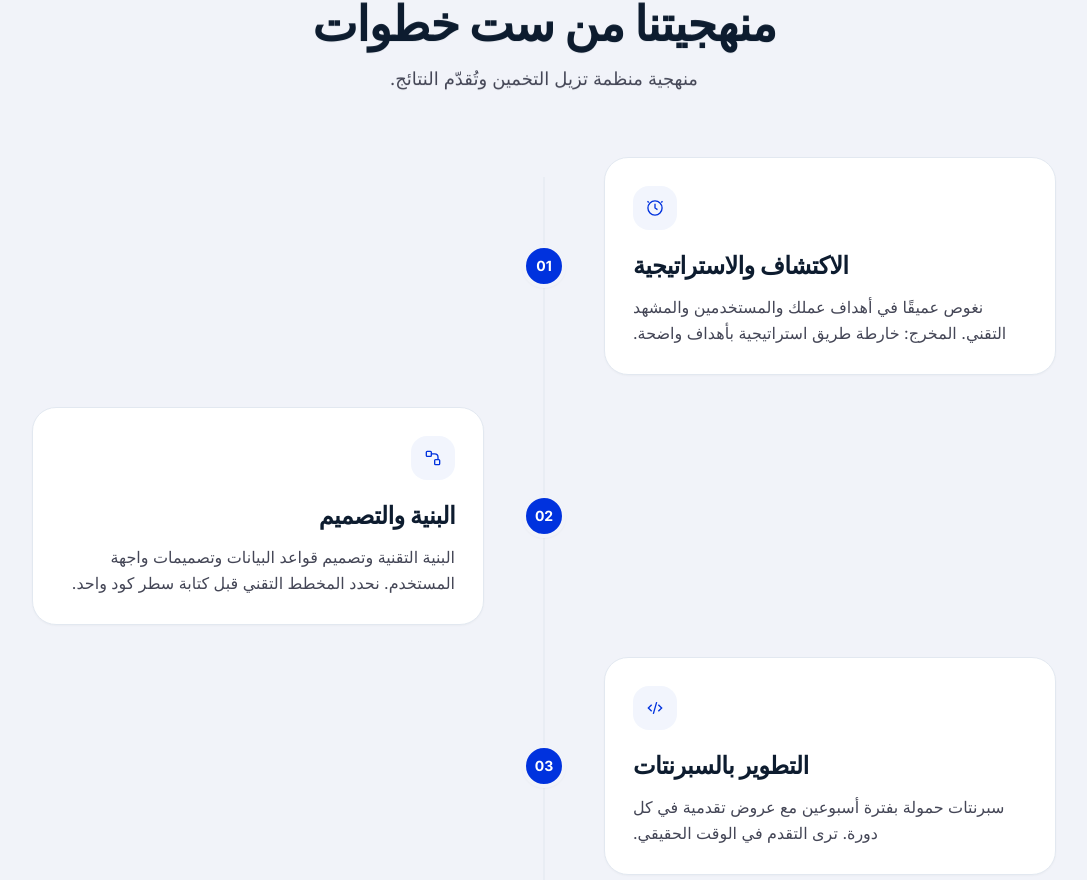
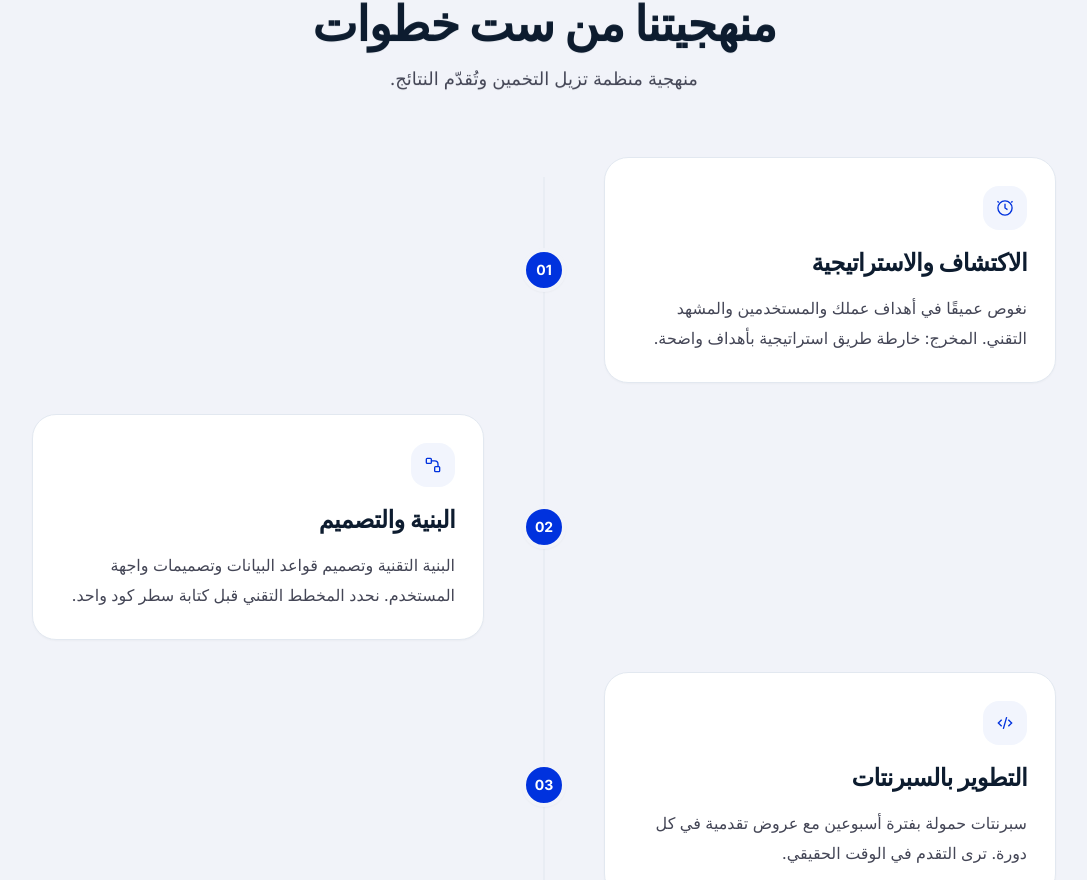
Before and after one commit to valtq/valtq-site, a Next.js app in the folder apps/web/: page /ar in a window 1280 px wide. Shown: the part 1677-2557 px from the top of the page, without its empty margins (96-1183 px from the left). Built offline with nearby package versions, Linux system fonts and the light colour scheme.

Commit message:
aligment text in proccess step

```diff
--- a/apps/web/src/components/sections/process-steps.tsx
+++ b/apps/web/src/components/sections/process-steps.tsx
@@ -44,14 +44,14 @@ export function ProcessSteps({ dict }: { dict: Dictionary }) {
                   delay={i * 0.06}
                 >
                   <li className="flex items-start gap-4 sm:grid sm:grid-cols-[minmax(0,1fr)_4.5rem_minmax(0,1fr)] sm:items-center sm:gap-6">
-                    <article className={`group relative min-w-0 flex-1 rounded-2xl border border-border bg-surface-container-lowest p-5 shadow-sm transition-all duration-200 hover:-translate-y-0.5 hover:border-primary/40 hover:shadow-md sm:row-start-1 sm:p-7 ${isEven ? 'sm:col-start-1 sm:text-end' : 'sm:col-start-3'}`}>
-                      <div className={`mb-5 flex h-11 w-11 items-center justify-center rounded-xl bg-primary/5 text-primary transition-colors [&>svg]:h-5 [&>svg]:w-5 group-hover:bg-primary group-hover:text-primary-foreground ${isEven ? 'sm:ms-auto' : ''}`}>
+                    <article className={`group relative flex min-w-0 flex-1 flex-col items-start justify-start rounded-2xl border border-border bg-surface-container-lowest p-5 text-start shadow-sm transition-all duration-200 hover:-translate-y-0.5 hover:border-primary/40 hover:shadow-md sm:row-start-1 sm:p-7 ${isEven ? 'sm:col-start-1' : 'sm:col-start-3'}`}>
+                      <div className="mb-4 flex h-11 w-11 items-center justify-center rounded-xl bg-primary/5 text-primary transition-colors [&>svg]:h-5 [&>svg]:w-5 group-hover:bg-primary group-hover:text-primary-foreground">
                         {stepIcons[i]}
                       </div>
-                      <h3 className="font-display text-xl font-semibold tracking-tight text-on-surface sm:text-2xl">
+                      <h3 className="w-full text-start font-display text-xl font-semibold leading-snug tracking-tight text-on-surface sm:text-2xl rtl:leading-[1.45]">
                         {step.title}
                       </h3>
-                      <p className="mt-3 text-base leading-relaxed text-on-surface-variant">
+                      <p className="mt-3 w-full text-pretty text-start text-base leading-7 text-on-surface-variant rtl:leading-[1.9]">
                         {step.description}
                       </p>
                     </article>
```
